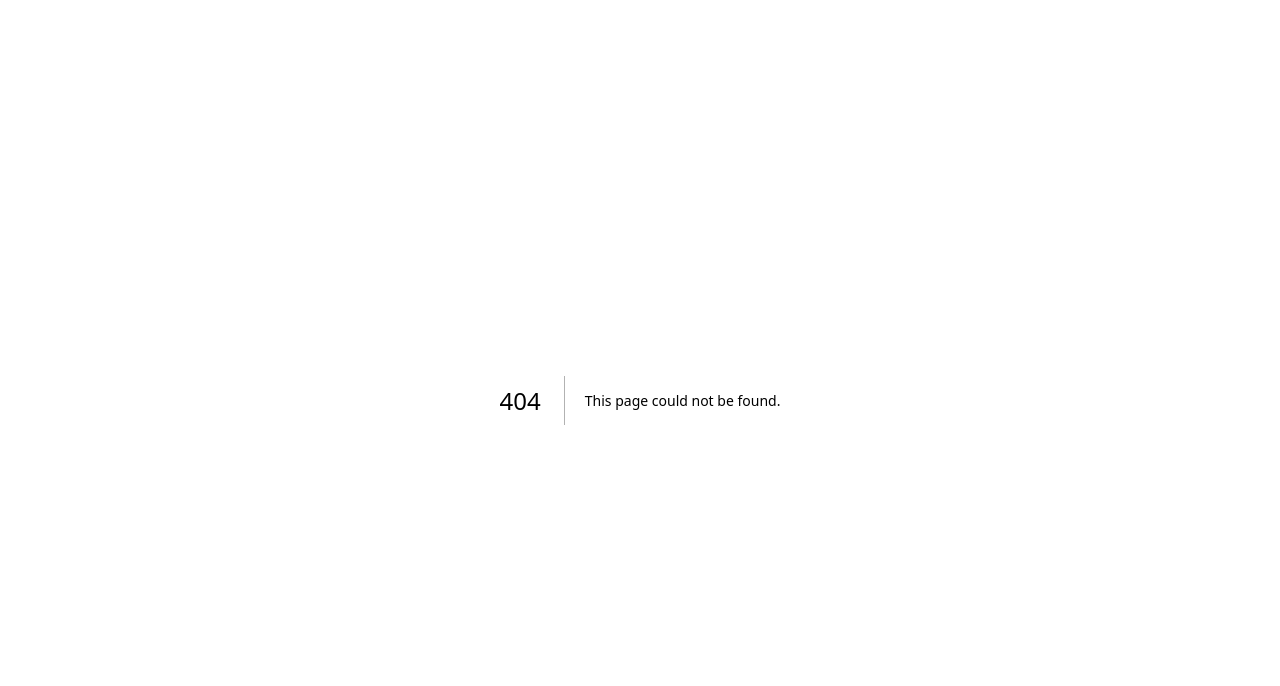
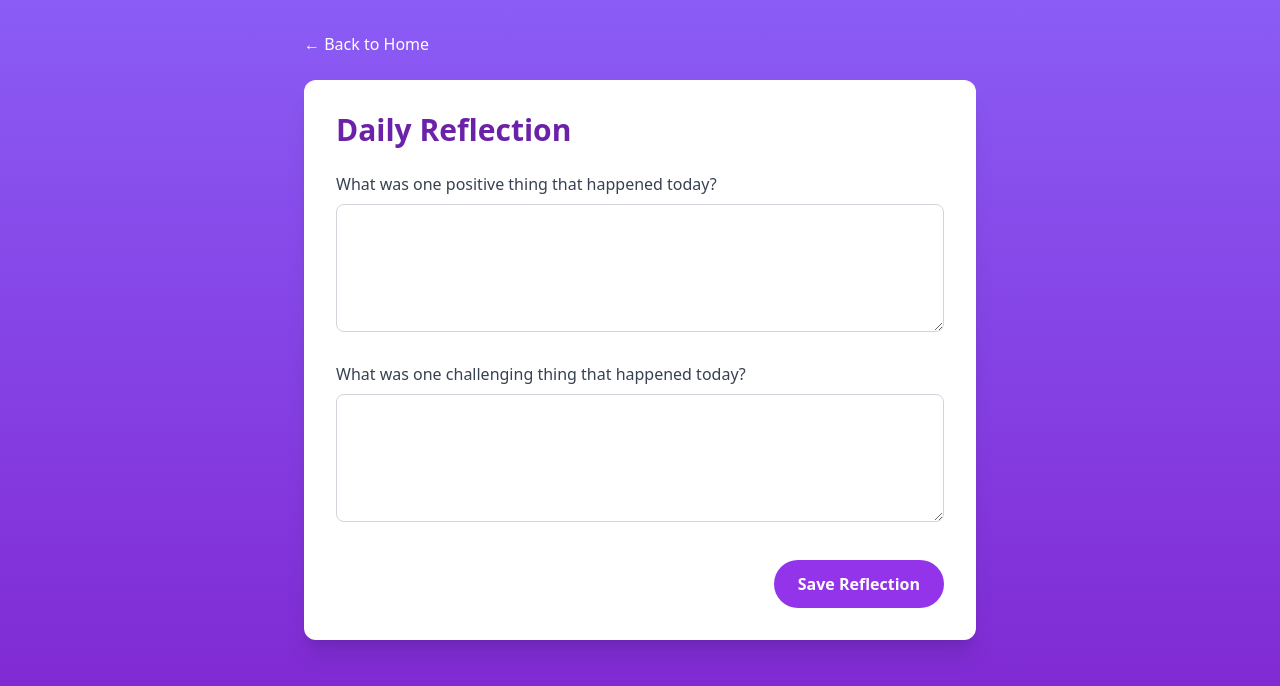
Before and after one commit to AHMEDzxcm/reflection-game-app, a Next.js app: page /daily-log in a window 1280 px wide. Before the commit this address had no page. Shown: the top 686 px of the page. Built offline with nearby package versions, Linux system fonts and the light colour scheme.

Commit message:
Create page.tsx

```diff
--- /dev/null
+++ b/src/app/daily-log/page.tsx
@@ -0,0 +1,118 @@
+'use client';
+
+import React, { useState } from 'react';
+import Link from 'next/link';
+
+export default function DailyLog() {
+  const [positiveEntry, setPositiveEntry] = useState('');
+  const [negativeEntry, setNegativeEntry] = useState('');
+  const [isSubmitted, setIsSubmitted] = useState(false);
+
+  const handleSubmit = (e: React.FormEvent) => {
+    e.preventDefault();
+
+    // In a real app, we would save this to a database
+    console.log('Positive entry:', positiveEntry);
+    console.log('Negative entry:', negativeEntry);
+
+    // For demo purposes, just show success message
+    setIsSubmitted(true);
+
+    // Save to localStorage for demo
+    const entries = JSON.parse(localStorage.getItem('reflectionEntries') || '[]');
+    entries.push({
+      date: new Date().toISOString(),
+      positive: positiveEntry,
+      negative: negativeEntry,
+      categories: {
+        positive: 'Achievement',
+        negative: 'Challenge'
+      }
+    });
+    localStorage.setItem('reflectionEntries', JSON.stringify(entries));
+  };
+
+  if (isSubmitted) {
+    return (
+      <div className="min-h-screen bg-gradient-to-b from-violet-500 to-purple-700 p-8">
+        <div className="max-w-2xl mx-auto bg-white rounded-xl shadow-xl p-8">
+          <h1 className="text-3xl font-bold text-purple-800 mb-6 text-center">
+            Entry Submitted!
+          </h1>
+          <div className="mb-8 text-center">
+            <div className="w-24 h-24 bg-green-100 rounded-full flex items-center justify-center mx-auto mb-4">
+              <svg xmlns="http://www.w3.org/2000/svg" className="h-12 w-12 text-green-600" fill="none" viewBox="0 0 24 24" stroke="currentColor">
+                <path strokeLinecap="round" strokeLinejoin="round" strokeWidth={2} d="M5 13l4 4L19 7" />
+              </svg>
+            </div>
+            <p className="text-gray-700 mb-4">
+              Your reflection has been saved successfully!
+            </p>
+            <p className="text-gray-700">
+              You've earned 10 XP for today's reflection.
+            </p>
+          </div>
+          <div className="flex justify-center space-x-4">
+            <Link href="/" className="bg-purple-600 hover:bg-purple-700 text-white font-bold py-2 px-6 rounded-full">
+              Home
+            </Link>
+            <Link href="/weekly-summary" className="bg-purple-600 hover:bg-purple-700 text-white font-bold py-2 px-6 rounded-full">
+              Weekly Summary
+            </Link>
+          </div>
+        </div>
+      </div>
+    ) ;
+  }
+
+  return (
+    <div className="min-h-screen bg-gradient-to-b from-violet-500 to-purple-700 p-8">
+      <div className="max-w-2xl mx-auto">
+        <Link href="/" className="inline-block mb-6 text-white hover:underline">
+          ← Back to Home
+        </Link>
+
+        <div className="bg-white rounded-xl shadow-xl p-8">
+          <h1 className="text-3xl font-bold text-purple-800 mb-6">
+            Daily Reflection
+          </h1>
+
+          <form onSubmit={handleSubmit}>
+            <div className="mb-6">
+              <label className="block text-gray-700 font-medium mb-2">
+                What was one positive thing that happened today?
+              </label>
+              <textarea
+                className="w-full border border-gray-300 rounded-lg p-3 h-32 focus:outline-none focus:ring-2 focus:ring-purple-500"
+                value={positiveEntry}
+                onChange={(e) => setPositiveEntry(e.target.value)}
+                required
+              />
+            </div>
+
+            <div className="mb-8">
+              <label className="block text-gray-700 font-medium mb-2">
+                What was one challenging thing that happened today?
+              </label>
+              <textarea
+                className="w-full border border-gray-300 rounded-lg p-3 h-32 focus:outline-none focus:ring-2 focus:ring-purple-500"
+                value={negativeEntry}
+                onChange={(e) => setNegativeEntry(e.target.value)}
+                required
+              />
+            </div>
+
+            <div className="flex justify-end">
+              <button
+                type="submit"
+                className="bg-purple-600 hover:bg-purple-700 text-white font-bold py-3 px-6 rounded-full transition-all transform hover:scale-105"
+              >
+                Save Reflection
+              </button>
+            </div>
+          </form>
+        </div>
+      </div>
+    </div>
+  );
+}
```
